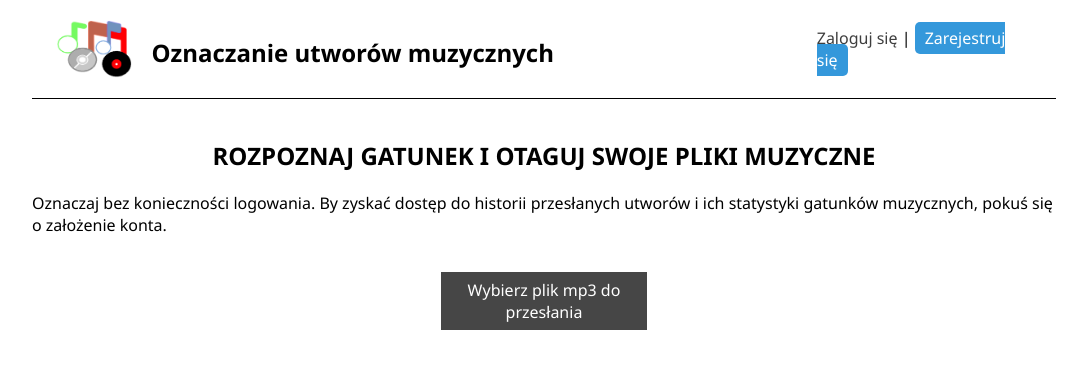
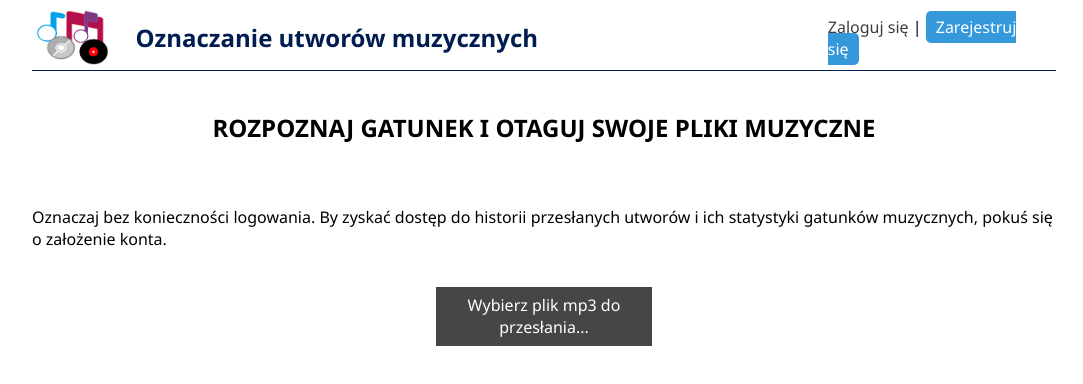
Before and after one commit to kamka5/music_genre_classification, a React (Create React App) app: page / in a window 1280 px wide. Shown: the top 384 px of the page, without its empty margins (96-1179 px from the left). Built offline with nearby package versions, Linux system fonts and the light colour scheme.

Commit message:
notyfikacje, kosmetyka

```diff
--- a/src/components/HomePage/Home.jsx
+++ b/src/components/HomePage/Home.jsx
@@ -4,6 +4,7 @@ import React, { useState } from "react";
 import { Link } from "react-router-dom";
 import SongUploadForm from "../SongUploadForm/SongUpload";
 import styles from "./Home.module.css"; // Zaimportuj plik ze stylami
+import NotificationComponent from "../NotificationComponent/Notification";
 
 const HomePage = ({ user }) => {
   const [uploadedSong, setUploadedSong] = useState(null);
@@ -18,6 +19,7 @@ const HomePage = ({ user }) => {
   const [isTagFormVisible, setIsTagFormVisible] = useState(false);
   const [isUploadSuccessMessageVisible, setIsUploadSuccessMessageVisible] =
     useState(false);
+  const [notificationMessage, setNotificationMessage] = useState("");
 
   const handleUploadComplete = (song) => {
     setUploadedSong(song);
@@ -50,9 +52,20 @@ const HomePage = ({ user }) => {
     // Tutaj można dodać logikę zapisywania tagów na serwerze
 
     // Alert informujący użytkownika o pomyślnym zapisaniu tagów
-    alert(
-      "Zapisano zmiany w tagach! \nWykryty i przypisany najbliższy gatunek - pop 67.21%. \n\nInne korelacje: disco - 23.55%, jazz - 8,07%, classical - 1,17%"
-    );
+    setNotificationMessage(`
+    <b>Zmiany w tagach zostały zapisane!</b> <br/><br/>
+    <b>Tagi wprowadzone przez użytkownika:</b> <br/>
+    Tytuł: ${editedTags.title} <br/>
+    Wykonawca: ${editedTags.artist} <br/>
+    Album: ${editedTags.album} <br/>
+    Rok wydania: ${editedTags.year || "brak informacji"}<br/>
+    <b>Przypisany gatunek - pop 67.21%</b> <br/><br/>
+    Inne korelacje: <br/>
+    disco - 23.55%, <br/>
+    jazz - 8,07%, ,<br/>
+    classical - 1,17% <br/>
+    <br/>
+  `);
 
     // Zresetuj stan uploadedSong
     setUploadedSong(null);
@@ -60,6 +73,10 @@ const HomePage = ({ user }) => {
     // Przywróć widoczność formularza uploadu
     setIsUploadFormVisible(true);
     setIsTagFormVisible(false);
+  };
+
+  const closeNotification = () => {
+    setNotificationMessage("");
   };
 
   const cancelChanges = () => {
@@ -74,10 +91,10 @@ const HomePage = ({ user }) => {
         <div className={styles.logoContainer}>
           <img
             className={styles.logo}
-            src={require("../../assets/logo — kopia (2).png")}
+            src={require("../../assets/logo.png")}
             alt="Logo aplikacji"
           />
-          <h1>Oznaczanie utworów muzycznych</h1>
+          <h1 className={styles.pageTitle}>Oznaczanie utworów muzycznych</h1>
         </div>
         <nav className={styles.nav}>
           {!user && (
@@ -103,7 +120,9 @@ const HomePage = ({ user }) => {
       </header>
       {isUploadFormVisible && (
         <section className={styles.mainContent}>
-          <h1>ROZPOZNAJ GATUNEK I OTAGUJ SWOJE PLIKI MUZYCZNE</h1>
+          <h1 className={styles.h1Content}>
+            ROZPOZNAJ GATUNEK I OTAGUJ SWOJE PLIKI MUZYCZNE
+          </h1>
 
           {!user && (
             <div>
@@ -121,7 +140,7 @@ const HomePage = ({ user }) => {
 
           {user && (
             <div>
-              <h1>Witaj, {user.name}!</h1>
+              <h1>Witaj {user.name},</h1>
               <SongUploadForm
                 onUploadComplete={handleUploadComplete}
                 uploadedSong={uploadedSong}
@@ -174,9 +193,10 @@ const HomePage = ({ user }) => {
             </label>
             <p>
               <b>
-                Gatunek zostanie rozpoznany i dodany do tagów utworu
-                automatycznie.
+                Gatunku nie musisz wprowadzać &#128522;
+                <br />
               </b>
+              Zostanie on rozpoznany i dodany do tagów utworu automatycznie.
             </p>
             <br />
             <button onClick={saveChanges}>Zapisz zmiany</button>
@@ -184,6 +204,13 @@ const HomePage = ({ user }) => {
           </div>
         </section>
       )}
+      {/* Dodaj komponent powiadomień */}
+      {notificationMessage && (
+        <NotificationComponent
+          message={notificationMessage}
+          onClose={closeNotification}
+        />
+      )}
     </div>
   );
 };
--- a/src/components/HomePage/Home.module.css
+++ b/src/components/HomePage/Home.module.css
@@ -10,9 +10,10 @@
   display: flex;
   justify-content: space-between;
   align-items: center;
-  padding: 20px;
+  padding-top: 1%;
+  padding-bottom: 0.5%;
   background-color: #ffffff;
-  border-bottom: 1px solid #000;
+  border-bottom: 1px solid #001c50;
 }
 
 .logoContainer {
@@ -21,17 +22,24 @@
 }
 
 .logo {
-  width: 11%;
+  width: 10%;
   height: auto;
-  margin-right: 2%;
+  margin-right: 3%;
 }
 
 h1 {
-  padding-top: 2%;
-  padding-bottom: 1%;
   margin: 0;
   text-align: center;
   font-size: 1.5em;
+}
+
+.pageTitle {
+  color: #001c50;
+}
+
+.h1Content{
+  padding-top: 2%;
+  padding-bottom: 5%;
 }
 
 .nav {
@@ -57,7 +65,7 @@ nav a:hover {
 }
 
 .successMessage {
-  color: green;
+  color: rgb(0, 16, 137);
   font-weight: bold;
   margin-bottom: 10px;
 }
--- /dev/null
+++ b/src/components/NotificationComponent/Notification.jsx
@@ -0,0 +1,25 @@
+// NotificationComponent.js
+import React, { useState, useEffect } from "react";
+import styles from "./Notification.module.css"; // Zaimportuj plik ze stylami
+
+const NotificationComponent = ({ message, onClose }) => {
+  const [isVisible, setIsVisible] = useState(true);
+
+  useEffect(() => {
+    const timer = setTimeout(() => {
+      setIsVisible(false);
+      onClose();
+    }, 12000); // Ukryj powiadomienie po 10 sekundach
+
+    return () => clearTimeout(timer);
+  }, [onClose]);
+
+  return isVisible ? (
+    <div className={styles.notification}>
+      <p dangerouslySetInnerHTML={{ __html: message }} />
+      <button onClick={() => setIsVisible(false)}>Zamknij</button>
+    </div>
+  ) : null;
+};
+
+export default NotificationComponent;
--- /dev/null
+++ b/src/components/NotificationComponent/Notification.module.css
@@ -0,0 +1,20 @@
+/* Notification.module.css */
+.notification {
+  position: fixed;
+  top: 10px;
+  right: 10px;
+  padding: 10px;
+  background-color: #5260db;
+  color: white;
+  border-radius: 5px;
+  display: flex;
+  justify-content: space-between;
+  align-items: center;
+}
+
+.notification button {
+  background: none;
+  border: none;
+  color: white;
+  cursor: pointer;
+}
--- a/src/components/SongUploadForm/SongUpload.jsx
+++ b/src/components/SongUploadForm/SongUpload.jsx
@@ -55,7 +55,7 @@ const SongUploadForm = ({ onUploadComplete, uploadedSong }) => {
           <label htmlFor="fileInput" className={styles.customUploadButton}>
             {selectedFile
               ? selectedFile.name
-              : "Wybierz plik mp3 do przesłania"}
+              : "Wybierz plik mp3 do przesłania..."}
           </label>
           <input
             type="file"
```
Also changed, not shown: src/assets/logo — kopia (2).png (deleted), src/assets/logo.png (added).
